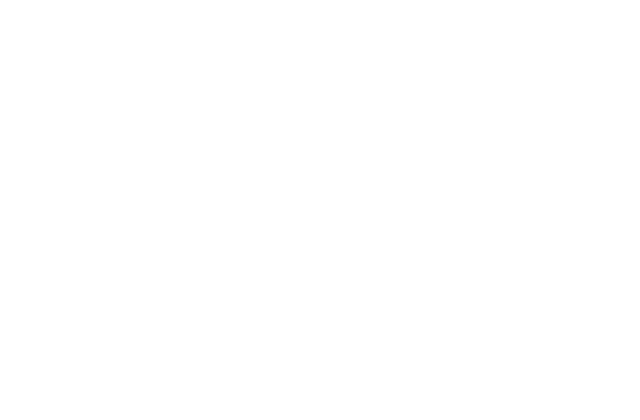
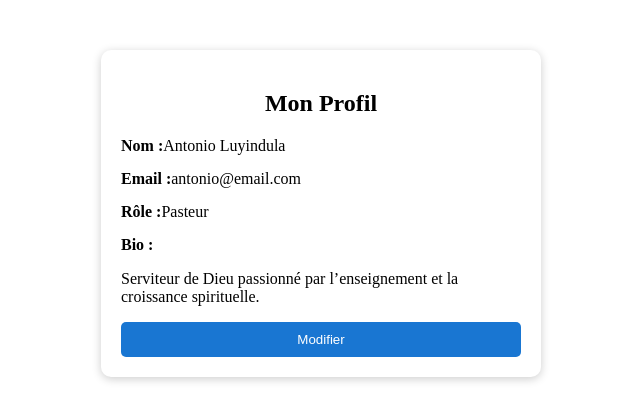
Before and after one commit to zacharyb12/demo-angular-git-2, an Angular app: page / in a window 1280 px wide. Shown: the top 420 px of the page, without its empty margins (319-959 px from the left). Built offline with nearby package versions, Linux system fonts and the light colour scheme.

Commit message:
modification antonio

```diff
--- a/src/app/app.html
+++ b/src/app/app.html
@@ -1,2 +1,2 @@
-
 <router-outlet></router-outlet>
+<app-profile></app-profile>
--- a/src/app/app.ts
+++ b/src/app/app.ts
@@ -1,11 +1,12 @@
 import { Component, signal } from '@angular/core';
 import { RouterOutlet } from '@angular/router';
+import { ProfileComponent } from './profile/profile';
 
 @Component({
   selector: 'app-root',
-  imports: [RouterOutlet],
+  imports: [RouterOutlet, ProfileComponent],
   templateUrl: './app.html',
-  styleUrl: './app.css'
+  styleUrl: './app.css',
 })
 export class App {
   protected readonly title = signal('demo-angular-git');
--- /dev/null
+++ b/src/app/profile/profile.css
@@ -0,0 +1,36 @@
+.profile-container {
+  display: flex;
+  justify-content: center;
+  margin-top: 50px;
+}
+
+.card {
+  width: 400px;
+  padding: 20px;
+  border-radius: 10px;
+  box-shadow: 0 2px 10px rgba(0, 0, 0, 0.2);
+  background-color: #ffffff;
+}
+
+h2 {
+  text-align: center;
+  margin-bottom: 20px;
+}
+
+.profile-item {
+  margin-bottom: 15px;
+}
+
+button {
+  width: 100%;
+  padding: 10px;
+  background-color: #1976d2;
+  color: white;
+  border: none;
+  border-radius: 5px;
+  cursor: pointer;
+}
+
+button:hover {
+  background-color: #125aa0;
+}
--- /dev/null
+++ b/src/app/profile/profile.html
@@ -0,0 +1,27 @@
+<div class="profile-container">
+  <div class="card">
+    <h2>Mon Profil</h2>
+
+    <div class="profile-item">
+      <strong>Nom :</strong>
+      <span>{{ user.name }}</span>
+    </div>
+
+    <div class="profile-item">
+      <strong>Email :</strong>
+      <span>{{ user.email }}</span>
+    </div>
+
+    <div class="profile-item">
+      <strong>Rôle :</strong>
+      <span>{{ user.role }}</span>
+    </div>
+
+    <div class="profile-item">
+      <strong>Bio :</strong>
+      <p>{{ user.bio }}</p>
+    </div>
+
+    <button (click)="editProfile()">Modifier</button>
+  </div>
+</div>
--- /dev/null
+++ b/src/app/profile/profile.ts
@@ -0,0 +1,17 @@
+import { Component } from '@angular/core';
+
+@Component({
+  selector: 'app-profile',
+  templateUrl: './profile.html',
+  styleUrls: ['./profile.css'],
+})
+export class ProfileComponent {
+  user = {
+    name: 'Antonio Luyindula',
+    email: 'antonio@email.com',
+    role: 'Pasteur',
+    bio: 'Serviteur de Dieu passionné par l’enseignement et la croissance spirituelle.',
+  };
+
+  editProfile() {}
+}
```
Also changed, not shown: 1 other file (tests, documents, lock files or other folders).
